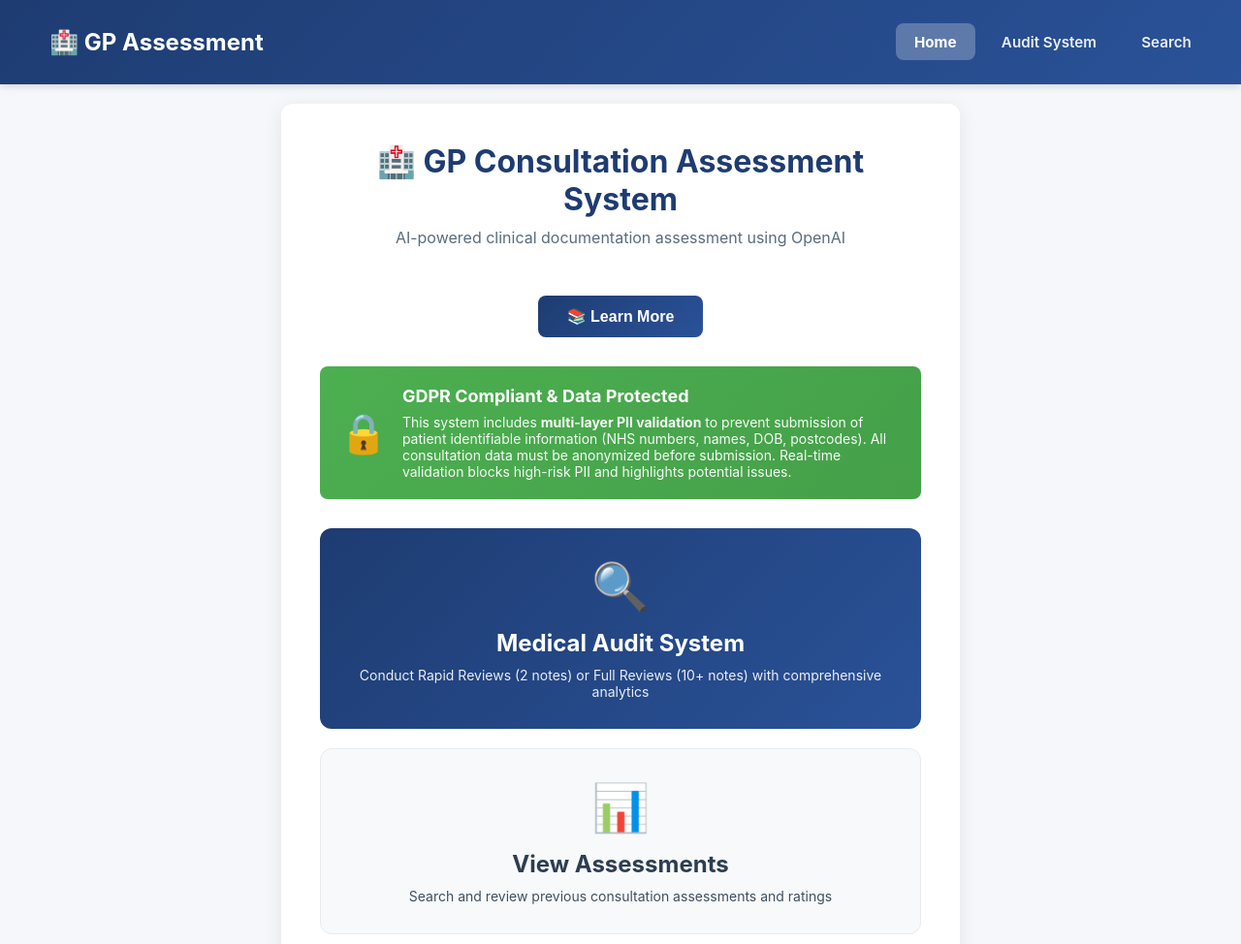
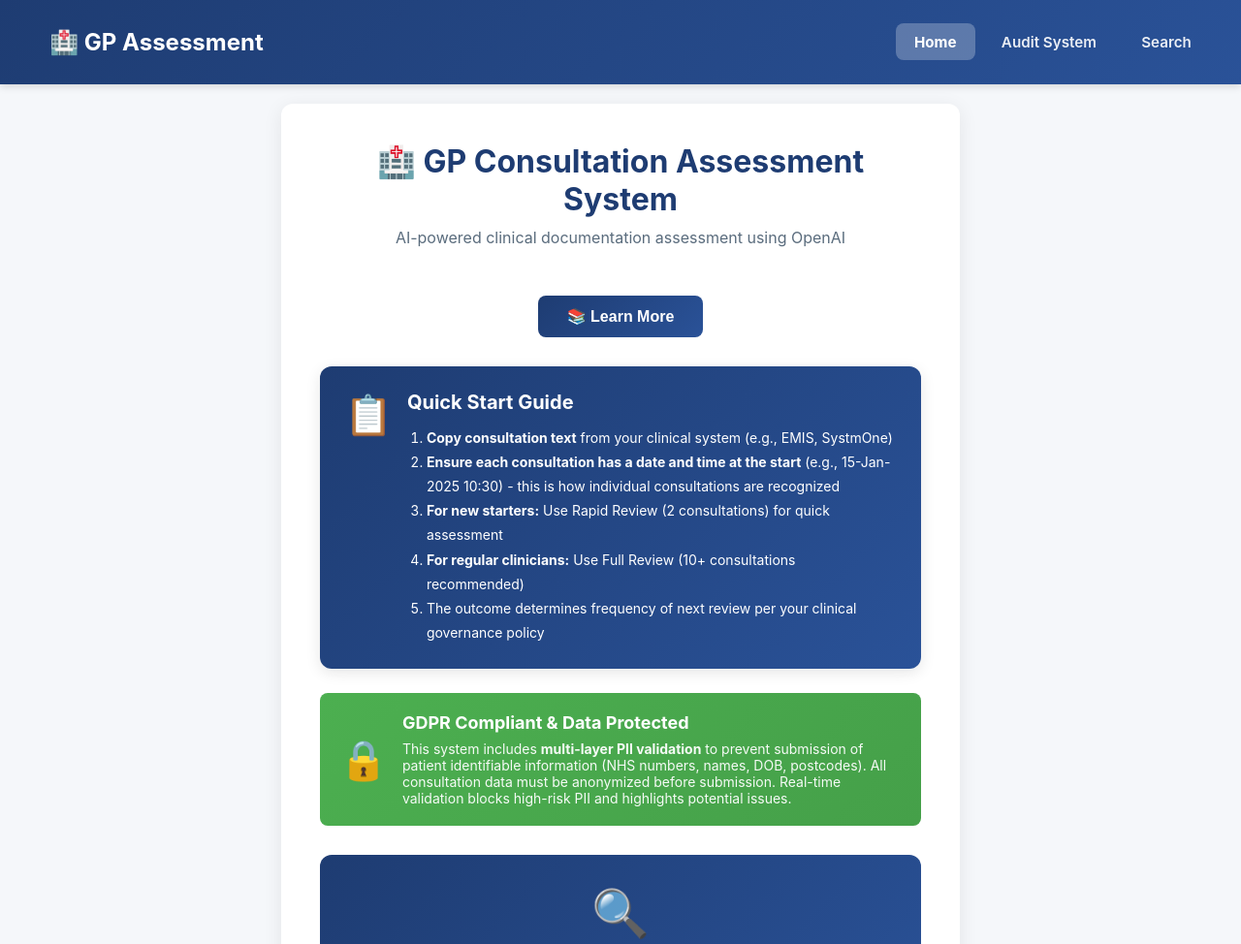
Before and after one commit to bdougall-code/Search, a website: page public/index.html in a window 1280 px wide. Shown: the top 974 px of the page at 97% size. Drawn offline with Linux system fonts and the light colour scheme.

Commit message:
Add Quick Start Guide section on homepage with step-by-step instructions

```diff
--- a/public/index.html
+++ b/public/index.html
@@ -289,6 +289,23 @@
             <button class="learn-more-btn" onclick="openModal()">📚 Learn More</button>
         </div>
 
+        <!-- Quick Start Guide -->
+        <div style="background: linear-gradient(135deg, #1e3c72 0%, #2a5298 100%); color: white; padding: 25px; border-radius: 12px; margin-bottom: 25px; box-shadow: 0 4px 15px rgba(0,0,0,0.1);">
+            <div style="display: flex; align-items: flex-start; gap: 15px;">
+                <div style="font-size: 40px;">📋</div>
+                <div style="flex: 1;">
+                    <h3 style="margin: 0 0 12px 0; font-size: 20px; font-weight: 700;">Quick Start Guide</h3>
+                    <ol style="margin: 0; padding-left: 20px; font-size: 14px; line-height: 1.8;">
+                        <li><strong>Copy consultation text</strong> from your clinical system (e.g., EMIS, SystmOne)</li>
+                        <li><strong>Ensure each consultation has a date and time at the start</strong> (e.g., 15-Jan-2025 10:30) - this is how individual consultations are recognized</li>
+                        <li><strong>For new starters:</strong> Use Rapid Review (2 consultations) for quick assessment</li>
+                        <li><strong>For regular clinicians:</strong> Use Full Review (10+ consultations recommended)</li>
+                        <li>The outcome determines frequency of next review per your clinical governance policy</li>
+                    </ol>
+                </div>
+            </div>
+        </div>
+
         <!-- GDPR Compliance Notice -->
         <div style="background: linear-gradient(135deg, #4caf50 0%, #45a049 100%); color: white; padding: 20px; border-radius: 8px; margin-bottom: 25px;">
             <div style="display: flex; align-items: center; gap: 15px;">
```
Also changed, not shown: clear-assessments.js (added, +22 -0 lines).
